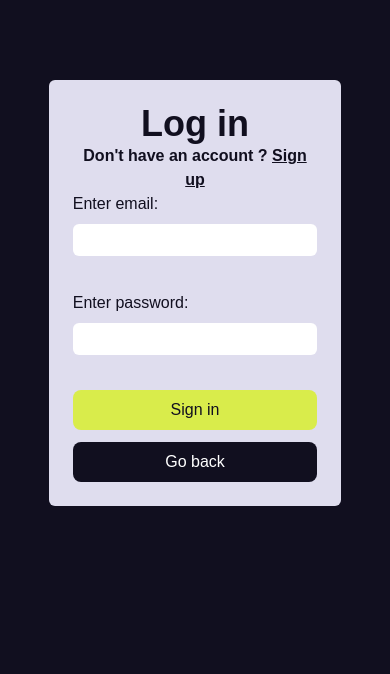
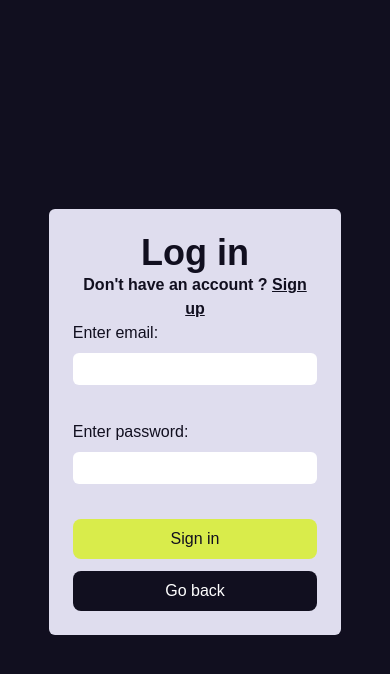
Before and after one commit to radekrzepka/quizzler-frontend, a Next.js app: page /auth/sign-in in a window 390 px wide. Shown: the top 674 px of the page. Built offline with nearby package versions, Linux system fonts and the light colour scheme; a web font is replaced by a local one.

Commit message:
right classes
why was there margin top

```diff
--- a/src/app/auth/sign-in/page.tsx
+++ b/src/app/auth/sign-in/page.tsx
@@ -3,7 +3,7 @@ import { FC } from "react";
 
 const SignIn: FC = () => {
    return (
-      <div className="mt-20 grid w-full place-items-center lg:mt-0 lg:h-[100vh]">
+      <div className="grid w-full place-items-center h-screen">
          <SignInForm />
       </div>
    );
```
